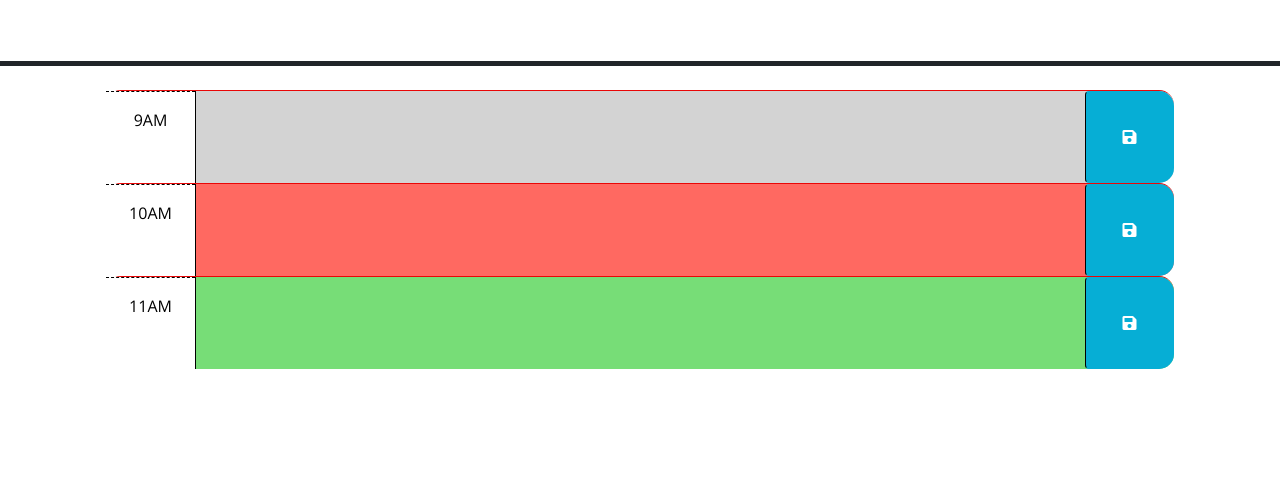
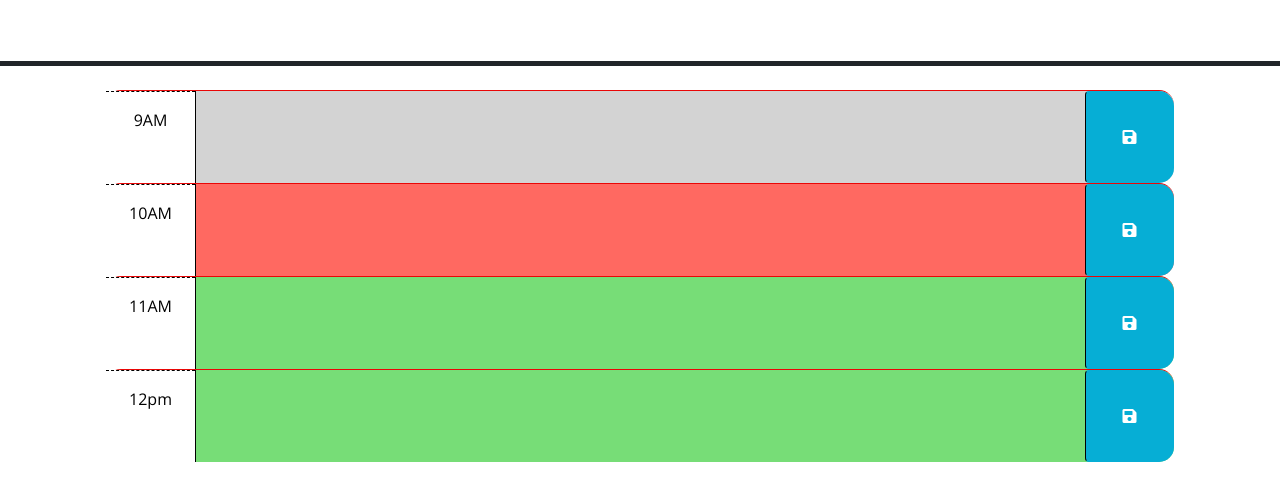
Before and after one commit to 13Blackmagic/All-day, a plain HTML site: page 02-Challenge/Develop/index.html in a window 1280 px wide. Shown: the part 166-666 px from the top of the page. Drawn offline with nearby package versions, Linux system fonts and the light colour scheme.

Commit message:
added noon

```diff
--- a/02-Challenge/Develop/index.html
+++ b/02-Challenge/Develop/index.html
@@ -65,6 +65,13 @@
           <i class="fas fa-save" aria-hidden="true"></i>
         </button>
       </div>
+      <div id="hour-11" class="row time-block future">
+        <div class="col-2 col-md-1 hour text-center py-3">12pm</div>
+        <textarea class="col-8 col-md-10 description" rows="3"> </textarea>
+        <button class="btn saveBtn col-2 col-md-1" aria-label="save">
+          <i class="fas fa-save" aria-hidden="true"></i>
+        </button>
+      </div>
 
     <script src="https://code.jquery.com/jquery-3.4.1.min.js"></script>
     <script
```
